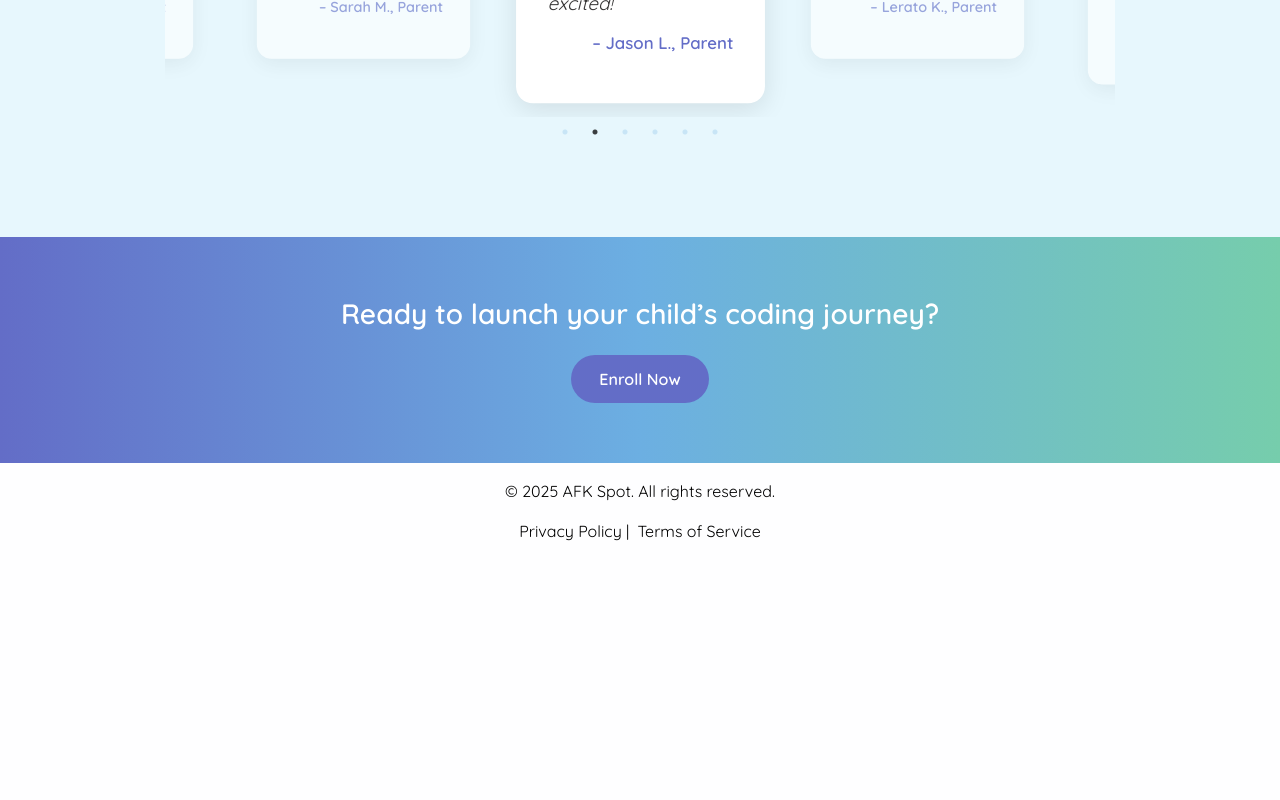
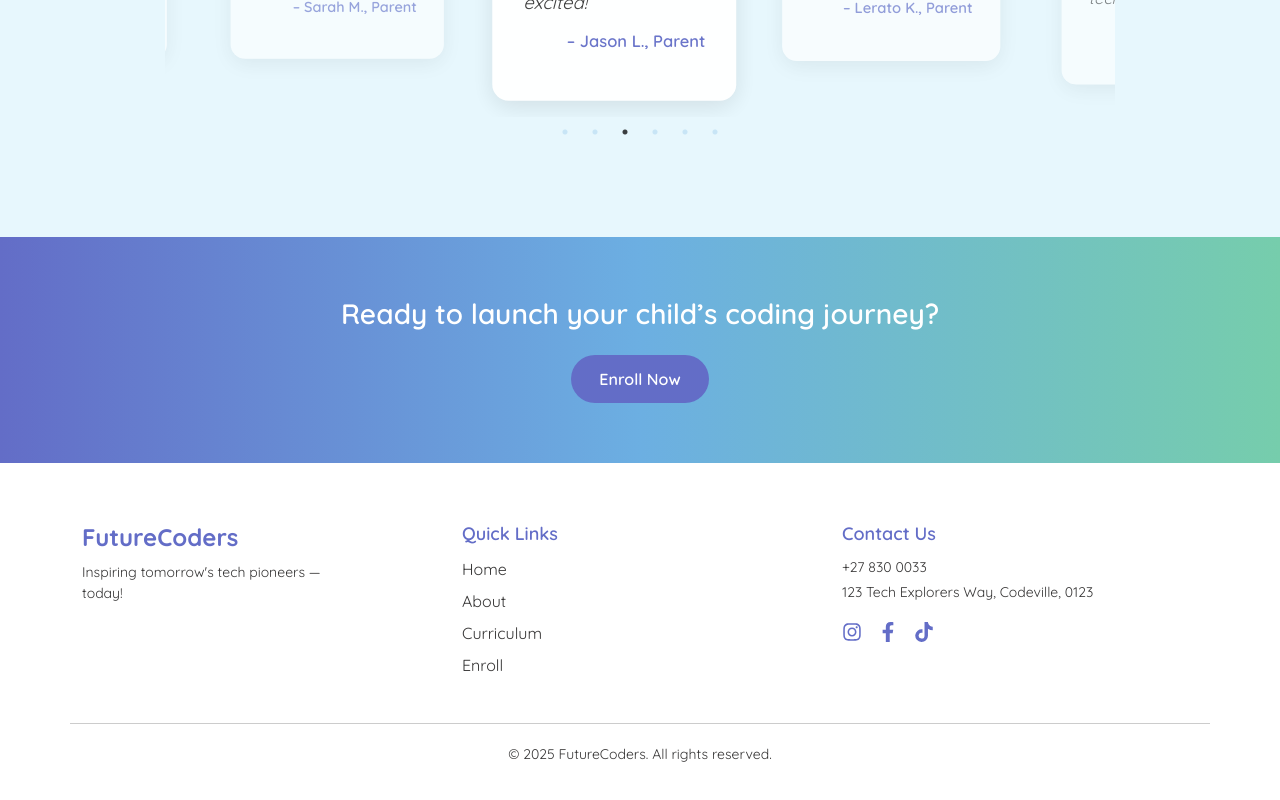
Before and after one commit to 231256leRouxFNF/AFK-Spot-UI-Challenge, a React (Create React App) app in the folder afk-website/: page / in a window 1280 px wide. Shown: the part 2637-3437 px from the top of the page. Before the commit the page ends 3212 px from the top, so only its background shows below. Built offline with nearby package versions, Linux system fonts and the light colour scheme.

Commit message:
imprt and fix footer

```diff
--- a/afk-website/src/components/Footer.css
+++ b/afk-website/src/components/Footer.css
@@ -0,0 +1,90 @@
+:root {
+    --color-dark-blue: #636dc7;
+    --color-light-blue: #6cafe2;
+    --color-pink: #faa09e;
+    --text-color: #373636;
+    --bg-white: #ffffff;
+    --footer-bg: #ffffff;
+}
+
+.footer {
+    background-color: var(--bg-white);
+    padding: 60px 20px 30px;
+    font-family: 'Quicksand', sans-serif;
+    color: var(--text-color);
+}
+
+.footer-top {
+    display: flex;
+    flex-wrap: wrap;
+    margin-bottom: 30px;
+    row-gap: 40px;
+}
+
+.footer-brand h4 {
+    font-size: 24px;
+    font-weight: 700;
+    color: var(--color-dark-blue);
+    margin-bottom: 10px;
+}
+
+.footer-brand p {
+    font-size: 14px;
+    color: var(--text-color);
+    max-width: 250px;
+}
+
+.footer-links h5,
+.footer-contact h5 {
+    font-size: 18px;
+    font-weight: 600;
+    color: var(--color-dark-blue);
+    margin-bottom: 12px;
+}
+
+.footer-links ul {
+    list-style: none;
+    padding-left: 0;
+}
+
+.footer-links li {
+    margin-bottom: 8px;
+}
+
+.footer-links a {
+    text-decoration: none;
+    color: var(--text-color);
+    transition: color 0.3s ease;
+}
+
+.footer-links a:hover {
+    color: var(--color-dark-blue);
+}
+
+.footer-contact p {
+    margin: 4px 0;
+    font-size: 14px;
+}
+
+.footer-socials {
+    margin-top: 12px;
+    display: flex;
+    gap: 16px;
+}
+
+.footer-socials a {
+    color: var(--color-dark-blue);
+    font-size: 20px;
+    transition: transform 0.3s ease, color 0.3s ease;
+}
+
+.footer-socials a:hover {
+    color: var(--color-pink);
+    transform: scale(1.1);
+}
+
+.footer-bottom {
+    border-top: 1px solid #ccc;
+    padding-top: 20px;
+    font-size: 14px;
+}
--- a/afk-website/src/components/Footer.js
+++ b/afk-website/src/components/Footer.js
@@ -1,14 +1,64 @@
-import React from 'react';
-import './Footer.css'; // Optional: Add styles for the footer
+// src/components/Footer.js
+import React from "react";
+import { Container, Row, Col } from "react-bootstrap";
+import { FaInstagram, FaFacebookF, FaTiktok } from "react-icons/fa";
+import { Link } from "react-router-dom";
+import "./Footer.css";
 
 const Footer = () => {
   return (
-    <footer style={{ backgroundColor: '#FFFFF', color: '#000', padding: '1rem', textAlign: 'center' }}>
-      <p>&copy; {new Date().getFullYear()} AFK Spot. All rights reserved.</p>
-      <p>
-        <a href="/privacy-policy" style={{ color: '#000', textDecoration: 'none' }}>Privacy Policy</a> |
-        <a href="/terms-of-service" style={{ color: '#000', textDecoration: 'none', marginLeft: '0.5rem' }}>Terms of Service</a>
-      </p>
+    <footer className="footer">
+      <Container>
+        <Row className="footer-top">
+          <Col md={4} className="footer-brand">
+            <h4>FutureCoders</h4>
+            <p>Inspiring tomorrow's tech pioneers — today!</p>
+          </Col>
+
+          <Col md={4} className="footer-links">
+            <h5>Quick Links</h5>
+            <ul>
+              <li>
+                <Link to="/">Home</Link>
+              </li>
+              <li>
+                <Link to="/about">About</Link>
+              </li>
+              <li>
+                <Link to="/curriculum">Curriculum</Link>
+              </li>
+              <li>
+                <Link to="/contact">Enroll</Link>
+              </li>
+            </ul>
+          </Col>
+
+          <Col md={4} className="footer-contact">
+            <h5>Contact Us</h5>
+            <p>+27 830 0033</p>
+            <p>123 Tech Explorers Way, Codeville, 0123</p>
+            <div className="footer-socials">
+              <a href="https://instagram.com" target="_blank" rel="noreferrer">
+                <FaInstagram />
+              </a>
+              <a href="https://facebook.com" target="_blank" rel="noreferrer">
+                <FaFacebookF />
+              </a>
+              <a href="https://tiktok.com" target="_blank" rel="noreferrer">
+                <FaTiktok />
+              </a>
+            </div>
+          </Col>
+        </Row>
+
+        <Row className="footer-bottom">
+          <Col className="text-center">
+            <p>
+              © {new Date().getFullYear()} FutureCoders. All rights reserved.
+            </p>
+          </Col>
+        </Row>
+      </Container>
     </footer>
   );
 };
--- a/afk-website/src/pages/About.js
+++ b/afk-website/src/pages/About.js
@@ -1,17 +1,22 @@
-import React from 'react';
-import MeetTheInstructors from '../components/MeetTheInstructors';
-import './About.css';
+// src/pages/AboutPage.js
+import React from "react";
+import MeetTheInstructors from "../components/MeetTheInstructors";
+import Footer from "../components/Footer"; // ✅ Import the Footer
+import "./About.css";
 
 const AboutPage = () => {
   return (
+    <>
       <div className="about-page">
-
         {/* Our Story */}
         <section className="about-section our-story">
           <h2>Our Story</h2>
           <p>
-          Future Coders was founded to inspire the next generation of programmers by making coding accessible, fun, and creative.
-          We believe every child should have the opportunity to explore the exciting world of technology, no matter their background or experience.
+            Future Coders was founded to inspire the next generation of
+            programmers by making coding accessible, fun, and creative. We
+            believe every child should have the opportunity to explore the
+            exciting world of technology, no matter their background or
+            experience.
           </p>
         </section>
 
@@ -22,8 +27,11 @@ const AboutPage = () => {
         <section className="about-section teaching-approach">
           <h2>Our Approach to Teaching</h2>
           <p>
-          At Future Coders, we believe the best way to learn is by doing. That’s why every class is packed with interactive projects, games, and creative challenges.
-          We turn ideas into action — whether it’s coding a character to dance or building a robot that follows commands!
+            At Future Coders, we believe the best way to learn is by doing.
+            That’s why every class is packed with interactive projects, games,
+            and creative challenges. We turn ideas into action — whether it’s
+            coding a character to dance or building a robot that follows
+            commands!
           </p>
         </section>
 
@@ -31,14 +39,28 @@ const AboutPage = () => {
         <section className="about-section why-choose-us">
           <h2>Why Choose Us?</h2>
           <ul>
-          <li><strong>Personalized Learning:</strong> We meet every student where they are, helping them grow at their own pace.</li>
-          <li><strong>Small Class Sizes:</strong> Our instructors can give each child the attention and encouragement they need.</li>
-          <li><strong>Age-Appropriate Content:</strong> We use tools and languages designed for kids, making it easy and exciting to learn.</li>
-          <li><strong>Confidence Building:</strong> We celebrate curiosity, creativity, and progress — not perfection.</li>
+            <li>
+              <strong>Personalized Learning:</strong> We meet every student
+              where they are, helping them grow at their own pace.
+            </li>
+            <li>
+              <strong>Small Class Sizes:</strong> Our instructors can give each
+              child the attention and encouragement they need.
+            </li>
+            <li>
+              <strong>Age-Appropriate Content:</strong> We use tools and
+              languages designed for kids, making it easy and exciting to learn.
+            </li>
+            <li>
+              <strong>Confidence Building:</strong> We celebrate curiosity,
+              creativity, and progress — not perfection.
+            </li>
           </ul>
         </section>
+      </div>
 
-    </div>
+      <Footer />
+    </>
   );
 };
 
--- a/afk-website/src/pages/Contact.js
+++ b/afk-website/src/pages/Contact.js
@@ -1,7 +1,8 @@
 // src/pages/ContactUs.js
 import React, { useState } from "react";
 import { Container, Row, Col, Form, Modal } from "react-bootstrap";
-import Button from "../components/Button"; // ✅ Custom Button import
+import Button from "../components/Button"; // Custom Button
+import Footer from "../components/Footer"; // ✅ Footer import
 import "./Contact.css";
 
 const ContactUs = () => {
@@ -29,6 +30,7 @@ const ContactUs = () => {
   };
 
   return (
+    <>
       <div className="contact-page">
         <Container>
           <Row className="justify-content-center">
@@ -96,7 +98,9 @@ const ContactUs = () => {
 
         <Modal show={showModal} onHide={() => setShowModal(false)} centered>
           <Modal.Header closeButton>
-          <Modal.Title>Thank You, {formData.name || "Friend"}!</Modal.Title>
+            <Modal.Title>
+              Thank You, {formData.name || "Future Coder"}!
+            </Modal.Title>
           </Modal.Header>
           <Modal.Body>
             We’ve received your message and will get back to you shortly.
@@ -108,6 +112,9 @@ const ContactUs = () => {
           </Modal.Footer>
         </Modal>
       </div>
+
+      <Footer />
+    </>
   );
 };
 
--- a/afk-website/src/pages/Curriculum.js
+++ b/afk-website/src/pages/Curriculum.js
@@ -1,109 +1,123 @@
-import React from 'react';
-import './Curriculum.css';
-import { FaLaptopCode, FaGamepad, FaGraduationCap, FaGlobe, FaPaintBrush, FaRobot, FaCodeBranch, FaRocket, FaProjectDiagram, FaBug } from 'react-icons/fa';
+// src/pages/CurriculumPage.js
+import React from "react";
+import Footer from "../components/Footer"; // ✅ Import Footer
+import "./Curriculum.css";
+import {
+  FaLaptopCode,
+  FaGamepad,
+  FaGraduationCap,
+  FaGlobe,
+  FaPaintBrush,
+  FaRobot,
+  FaCodeBranch,
+  FaRocket,
+  FaProjectDiagram,
+} from "react-icons/fa";
 
 const curriculumData = [
   {
-    month: 'February',
-    title: 'Introduction to Coding Concepts',
+    month: "February",
+    title: "Introduction to Coding Concepts",
     icon: <FaRobot />,
     points: [
-      'Introduction to block-based coding using Scratch.',
-      'Understanding coding logic: loops, conditionals, and variables.',
+      "Introduction to block-based coding using Scratch.",
+      "Understanding coding logic: loops, conditionals, and variables.",
     ],
   },
   {
-    month: 'March',
-    title: 'Storytelling Through Coding',
+    month: "March",
+    title: "Storytelling Through Coding",
     icon: <FaPaintBrush />,
     points: [
-      'Create interactive stories using Scratch.',
-      'Learn about sequencing and debugging.',
+      "Create interactive stories using Scratch.",
+      "Learn about sequencing and debugging.",
     ],
   },
   {
-    month: 'April',
-    title: 'Building Simple Games',
+    month: "April",
+    title: "Building Simple Games",
     icon: <FaGamepad />,
     points: [
-      'Develop basic games like Pong using Scratch.',
-      'Introduction to sprite movement and event-based programming.',
+      "Develop basic games like Pong using Scratch.",
+      "Introduction to sprite movement and event-based programming.",
     ],
   },
   {
-    month: 'May',
-    title: 'Introduction to Web Development',
+    month: "May",
+    title: "Introduction to Web Development",
     icon: <FaGlobe />,
     points: [
-      'Learn the basics of HTML.',
-      'Build a simple webpage: formatting text, images, and links.',
+      "Learn the basics of HTML.",
+      "Build a simple webpage: formatting text, images, and links.",
     ],
   },
   {
-    month: 'June',
-    title: 'Styling Web Pages',
+    month: "June",
+    title: "Styling Web Pages",
     icon: <FaPaintBrush />,
     points: [
-      'Introduction to CSS.',
-      'Style webpages with fonts, colors, and layouts.',
+      "Introduction to CSS.",
+      "Style webpages with fonts, colors, and layouts.",
     ],
   },
   {
-    month: 'July',
-    title: 'Animating Web Pages',
+    month: "July",
+    title: "Animating Web Pages",
     icon: <FaRocket />,
     points: [
-      'Adding animations and transitions with CSS.',
-      'Introduction to simple animations using JavaScript.',
+      "Adding animations and transitions with CSS.",
+      "Introduction to simple animations using JavaScript.",
     ],
   },
   {
-    month: 'August',
-    title: 'Game Development with JavaScript',
+    month: "August",
+    title: "Game Development with JavaScript",
     icon: <FaLaptopCode />,
     points: [
-      'Build basic interactive games using JavaScript.',
-      'Explore variables, functions, and event listeners in game creation.',
+      "Build basic interactive games using JavaScript.",
+      "Explore variables, functions, and event listeners in game creation.",
     ],
   },
   {
-    month: 'September',
-    title: 'Advanced Game Logic',
+    month: "September",
+    title: "Advanced Game Logic",
     icon: <FaCodeBranch />,
     points: [
-      'Develop more complex games.',
-      'Use multiple levels and advanced functions in JavaScript.',
+      "Develop more complex games.",
+      "Use multiple levels and advanced functions in JavaScript.",
     ],
   },
   {
-    month: 'October',
-    title: 'Final Project – Web Design',
+    month: "October",
+    title: "Final Project – Web Design",
     icon: <FaProjectDiagram />,
     points: [
-      'Students design and create their own webpage or game.',
-      'Incorporate everything learned (HTML, CSS, JavaScript).',
+      "Students design and create their own webpage or game.",
+      "Incorporate everything learned (HTML, CSS, JavaScript).",
     ],
   },
   {
-    month: 'November',
-    title: 'Project Showcase & Graduation',
+    month: "November",
+    title: "Project Showcase & Graduation",
     icon: <FaGraduationCap />,
     points: [
-      'Students present their final projects.',
-      'Graduation ceremony and certificates.',
+      "Students present their final projects.",
+      "Graduation ceremony and certificates.",
     ],
   },
 ];
 
 const CurriculumPage = () => {
   return (
+    <>
       <div className="curriculum-page">
-
         {/* Overview */}
         <section className="curriculum-section overview">
           <h2>Program Overview</h2>
           <p>
-          Our 10-month curriculum is designed to take students from beginner to intermediate level in coding, ensuring they have a solid foundation in programming by the end of the course.
+            Our 10-month curriculum is designed to take students from beginner
+            to intermediate level in coding, ensuring they have a solid
+            foundation in programming by the end of the course.
           </p>
         </section>
 
@@ -115,7 +129,9 @@ const CurriculumPage = () => {
               <div className="timeline-card" key={index}>
                 <div className="timeline-icon">{item.icon}</div>
                 <div className="timeline-content">
-                <h3>{item.month}: {item.title}</h3>
+                  <h3>
+                    {item.month}: {item.title}
+                  </h3>
                   <ul>
                     {item.points.map((point, idx) => (
                       <li key={idx}>{point}</li>
@@ -131,12 +147,18 @@ const CurriculumPage = () => {
         <section className="curriculum-section tools-used">
           <h2>Tools Used</h2>
           <ul>
-          <li><strong>Scratch:</strong> February – April</li>
-          <li><strong>HTML, CSS, JavaScript:</strong> May – November</li>
+            <li>
+              <strong>Scratch:</strong> February – April
+            </li>
+            <li>
+              <strong>HTML, CSS, JavaScript:</strong> May – November
+            </li>
           </ul>
         </section>
+      </div>
 
-    </div>
+      <Footer />
+    </>
   );
 };
 
```
Lines whose indentation alone changed are shown as unchanged.
